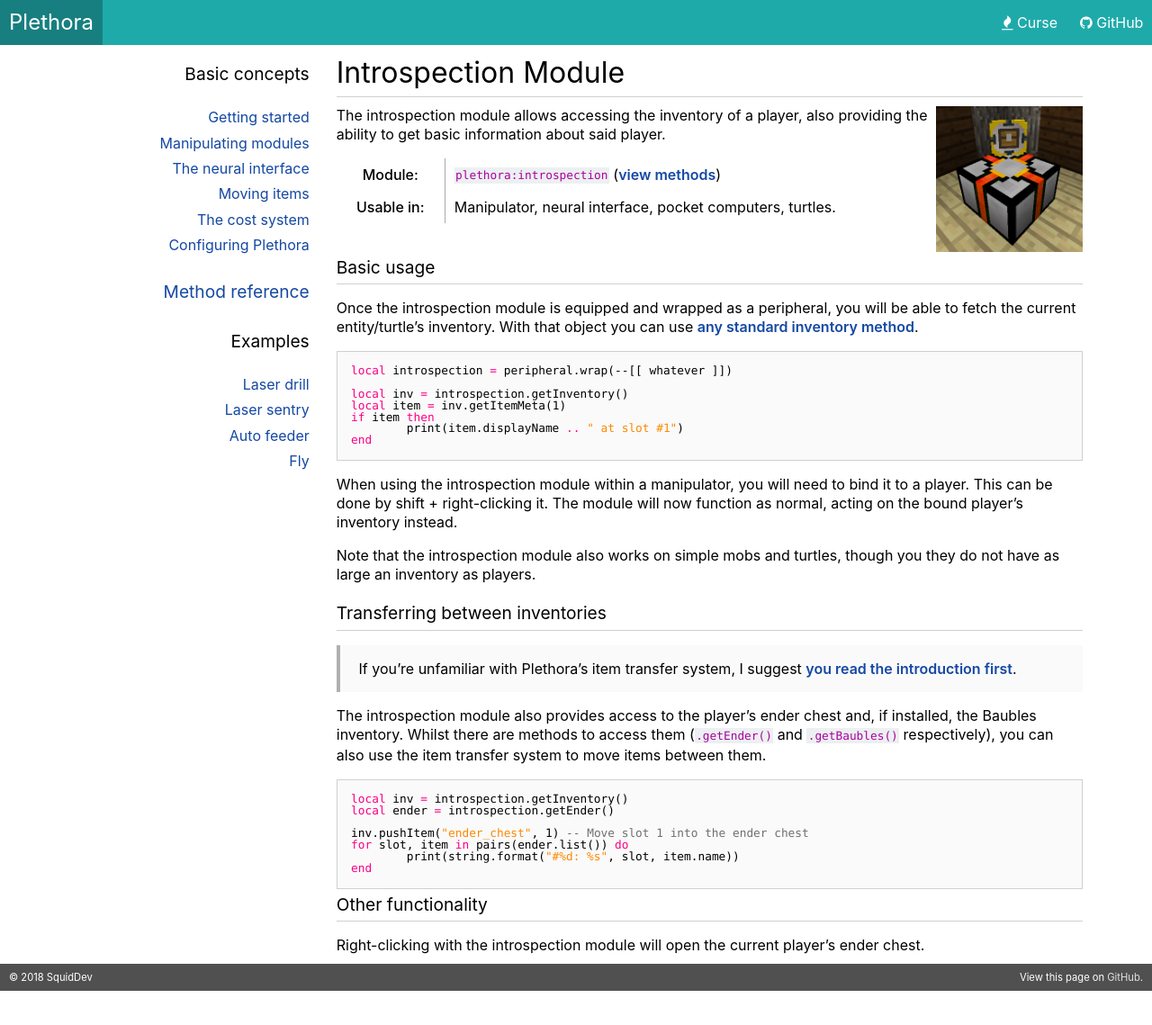
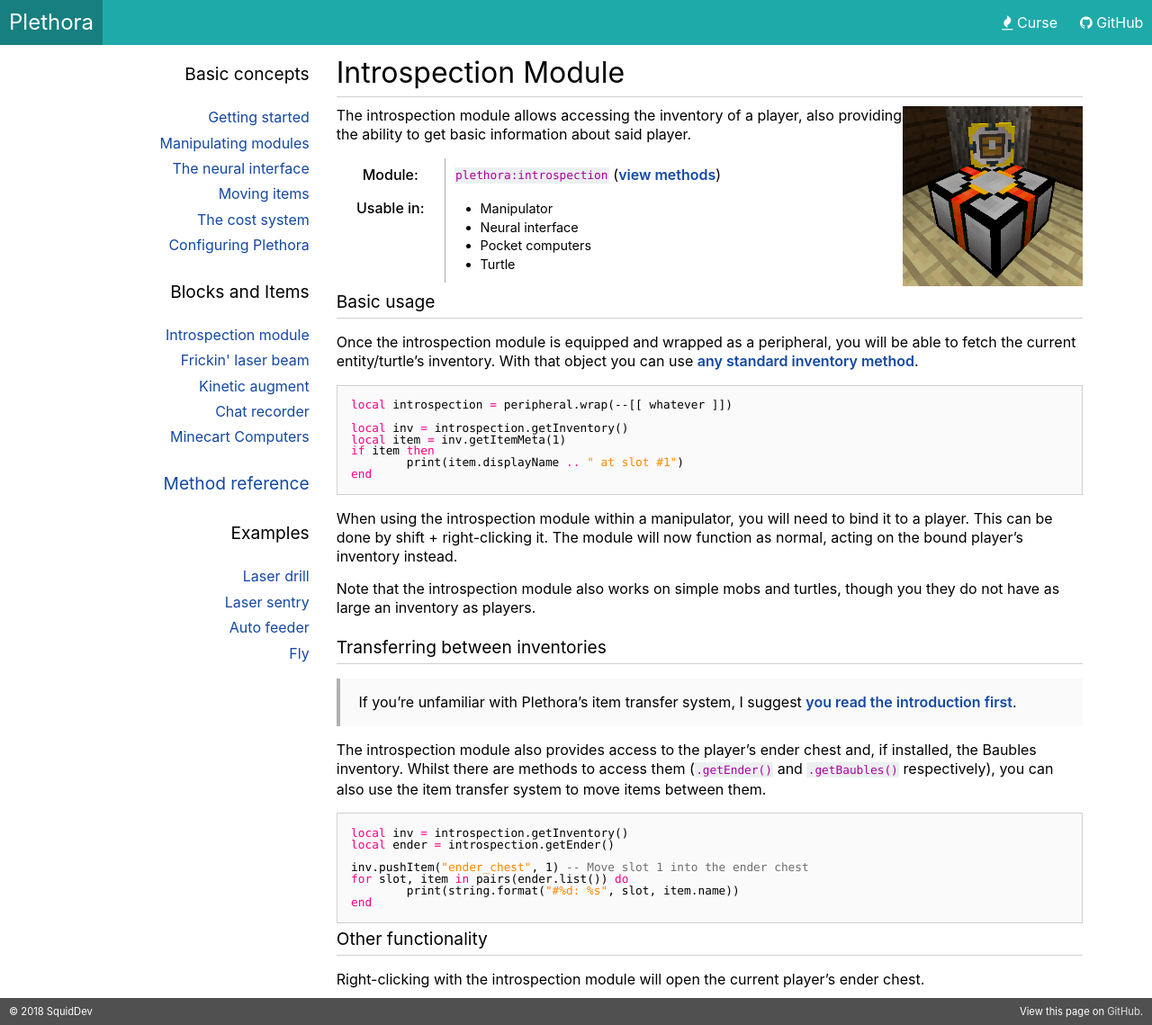
Before and after one commit to SquidDev-CC/plethora, a Jekyll site: the page built from items/module-introspection.md, in a window 1280 px wide. Shown: the whole page at 90% size. Built offline with Jekyll 4.4.1, drawn with Linux system fonts in a browser that asks for light colours; before the commit the page ends 1101 px from its top, so only the background shows below that.

Commit message:
Add documentation for various modules/items

```diff
--- a/_layouts/module.html
+++ b/_layouts/module.html
@@ -20,7 +20,11 @@
 
 			<tr>
 				<th>Usable in:</th>
-				<td>{{ page.usable }}</td>
+				<td>
+					<ul class="module-usable">
+						{% for usable in page.usable %}<li>{{ usable }}</li>{% endfor %}
+					</ul>
+				</td>
 			</tr>
 		</table>
 	</div>
--- a/_layouts/text.html
+++ b/_layouts/text.html
@@ -20,6 +20,22 @@
 		</div>
 
 		<div class="sidebar-group">
+			<h3>Blocks and Items</h3>
+			<ul>
+				<li><a href="{{ "items/module-introspection.html" | relative_url }}">Introspection module</a></li>
+				<li><a href="{{ "items/module-laser.html" | relative_url }}">Frickin' laser beam</a></li>
+				<!-- <li><a href="{{ "items/module-scanner.html" | relative_url }}">Block scanner</a></li> -->
+				<!-- <li><a href="{{ "items/module-sensor.html" | relative_url }}">Entity sensor</a></li> -->
+				<li><a href="{{ "items/module-kinetic.html" | relative_url }}">Kinetic augment</a></li>
+				<li><a href="{{ "items/module-chat.html" | relative_url }}">Chat recorder</a></li>
+				<!-- <li><a href="{{ "items/module-glasses.html" | relative_url }}">Overlay Glasses</a></li> -->
+				<li><a href="{{ "items/minecart.html" | relative_url }}">Minecart Computers</a></li>
+				<!-- <li><a href="{{ "items/redstone-integrator.html" | relative_url }}">Redstone Integrator</a></li> -->
+				<!-- <li><a href="{{ "items/keyboard.html" | relative_url }}">Keyboard</a></li> -->
+			</ul>
+		</div>
+
+		<div class="sidebar-group">
 			<h3><a href="{{ "methods.html" | relative_url }}">Method reference</a></h3>
 		</div>
 
--- a/_sass/layout.scss
+++ b/_sass/layout.scss
@@ -46,6 +46,9 @@
 .pull-right {
 	float: right;
 }
+
+img.pull-left { margin-right: 5px; }
+img.pull-right { margin-left: 5px; }
 
 .hide-tiny {
 	@media(max-width: 300px) {
--- a/_sass/main.scss
+++ b/_sass/main.scss
@@ -248,8 +248,6 @@
 	justify-content: space-between;
 
 	.module-data {
-		flex-grow: 1;
-
 		th, td { padding: 10px; }
 		th {
 			width: 100px;
@@ -258,10 +256,20 @@
 		}
 	}
 
+	.module-usable {
+		font-size: 0.9em;
+	}
+
 	.module-image {
-		max-width: 250px;
-		flex-basis: 250px;
+		flex-grow: 1;
 
-		img { width: 100%; }
 	}
 }
+
+.module-image {
+	$width: 200px;
+	max-width: $width;
+	min-width: $width;
+
+	img { width: 100%; }
+}
--- a/items/module-introspection.md
+++ b/items/module-introspection.md
@@ -7,7 +7,11 @@
            information about said player.
 
 module: plethora:introspection
-usable: Manipulator, neural interface, pocket computers, turtles.
+usable:
+ - Manipulator
+ - Neural interface
+ - Pocket computers
+ - Turtle
 image: module-introspection.png
 ---
 
```
Also changed, not shown: items/minecart.md (added, +44 -0 lines), items/module-chat.md (added, +91 -0 lines), items/module-kinetic.md (added, +70 -0 lines), items/module-laser.md (added, +58 -0 lines), images/items/minecart-computer-compare.png (added), images/items/minecart-computer.png (added).
